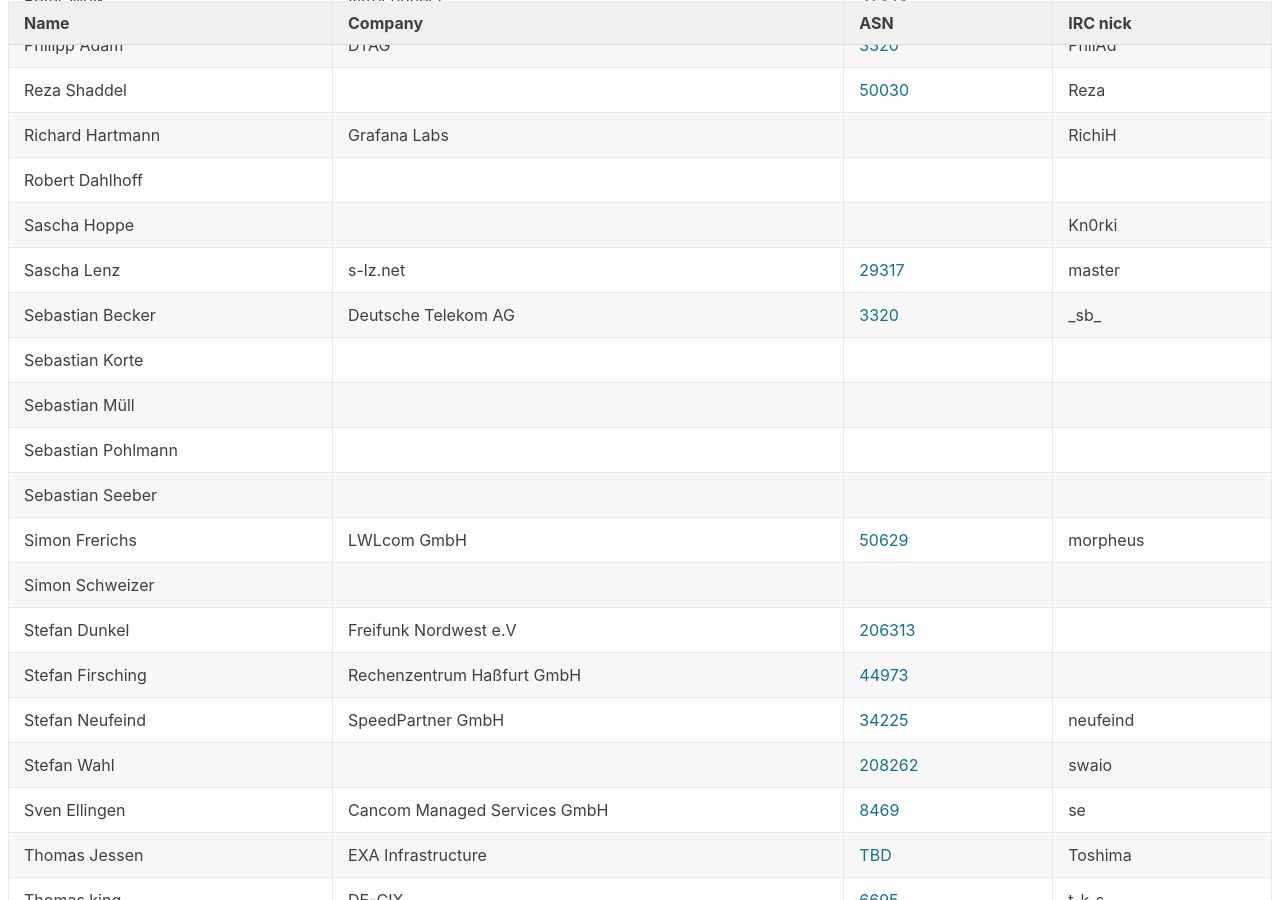
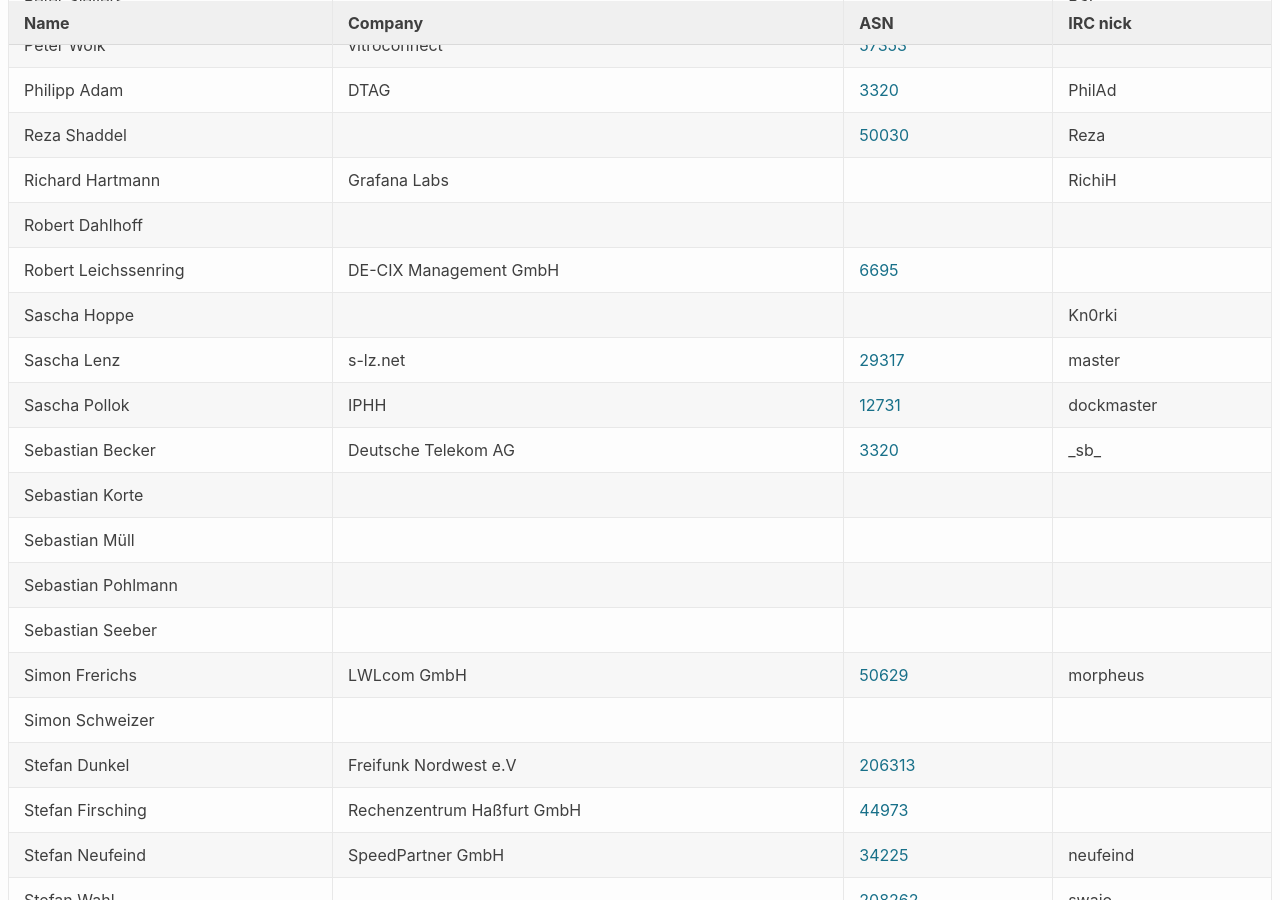
Before and after one commit to denog/pretix-attendeelist, a Jekyll site: the page built from denog13/index.markdown, in a window 1280 px wide and 900 px high, scrolled down 3550 px. Built offline with Jekyll 4.4.1, drawn with Linux system fonts in a browser that asks for light colours.

Commit message:
Latest data: Wed Sep 29 13:14:02 UTC 2021

```diff
--- a/_data/attendees_denog13.json
+++ b/_data/attendees_denog13.json
@@ -58,6 +58,12 @@
     "company": null,
     "irc": "strehi",
     "asn": "202113"
+  },
+  {
+    "name": "Brian Hampel",
+    "company": null,
+    "irc": null,
+    "asn": null
   },
   {
     "name": "Christian Adler",
@@ -474,6 +480,12 @@
     "asn": null
   },
   {
+    "name": "Robert Leichssenring",
+    "company": "DE-CIX Management GmbH",
+    "irc": null,
+    "asn": "6695"
+  },
+  {
     "name": "Sascha Hoppe",
     "company": null,
     "irc": "Kn0rki",
@@ -484,6 +496,12 @@
     "company": "s-lz.net",
     "irc": "master",
     "asn": "29317"
+  },
+  {
+    "name": "Sascha Pollok",
+    "company": "IPHH",
+    "irc": "dockmaster",
+    "asn": "12731"
   },
   {
     "name": "Sebastian Becker",
```
